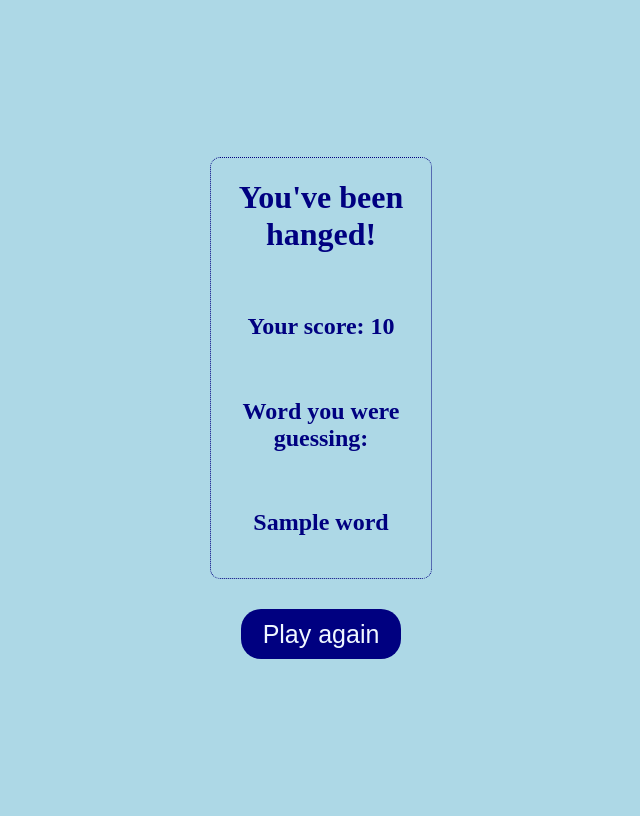
After one commit to Michalous/personal_portfolio, a Django app: template portfolio/templates/portfolio/lost.html in a window 1280 px wide. The commit adds this page. Shown: the whole page, without its empty margins (319-959 px from the left). Run offline with Django 3.2, Linux system fonts and the light colour scheme; the template is opened without the code that fills it: most values are stand-ins (such as "Sample title", 1, 10 or a date in 2020).

Commit message:
lost end game implemented

```diff
--- /dev/null
+++ b/portfolio/static/portfolio/assets/Hangman/lost.css
@@ -0,0 +1,36 @@
+body {
+    background-color: lightblue;
+    display: flex;
+    flex-direction: column;
+    align-items: center;
+    justify-content: center;
+    height: 100vh;
+}
+
+.container {
+    width: 220px;
+    height: 420px;
+    border: 1px dotted navy;
+    border-radius: 10px;
+    text-align: center;
+    background-color: lightblue;
+    color: navy;
+}
+
+button {
+    height: 50px;
+    width: 160px;
+    border: none;
+    border-radius: 20px;
+    background-color: navy;
+    color: aliceblue;
+    margin-top: 30px;
+    font-size: 25px;
+}
+
+button:hover {
+    transform: scale(1.05);
+    opacity: 0.9;
+    transition-duration: 0.7s;
+    cursor: pointer;
+}
--- /dev/null
+++ b/portfolio/templates/portfolio/lost.html
@@ -0,0 +1,23 @@
+{% load static %}
+<!DOCTYPE html>
+<html lang="en">
+<head>
+    <meta charset="UTF-8">
+    <meta http-equiv="X-UA-Compatible" content="IE=edge">
+    <meta name="viewport" content="width=device-width, initial-scale=1.0">
+    <link rel="stylesheet" href="{% static 'portfolio/assets/Hangman/lost.css' %}">
+    <title>Document</title>
+</head>
+<body>
+    <div class="container">
+        <h1>You've been hanged!</h1>
+        <br>
+        <h2>Your score: {{ score }}</h2>
+        <br>
+        <h2>Word you were guessing:</h2>
+        <br>
+        <h2>{{ word }}</h2>
+    </div>
+    <button>Play again</button>
+</body>
+</html>
--- a/portfolio/urls.py
+++ b/portfolio/urls.py
@@ -4,4 +4,5 @@ from . import views
 urlpatterns = [
     path("", views.index, name="index"),
     path("hangman", views.hangman, name="hangman"),
+    path("hangman/lost", views.lost, name="lost")
 ]
```
Also changed, not shown: portfolio/static/portfolio/assets/Hangman/logic.js (+21 -0 lines), portfolio/static/portfolio/assets/Hangman/styles.css (+32 -0 lines), portfolio/templates/portfolio/hangman.html (+14 -0 lines), portfolio/views.py (+25 -2 lines).
